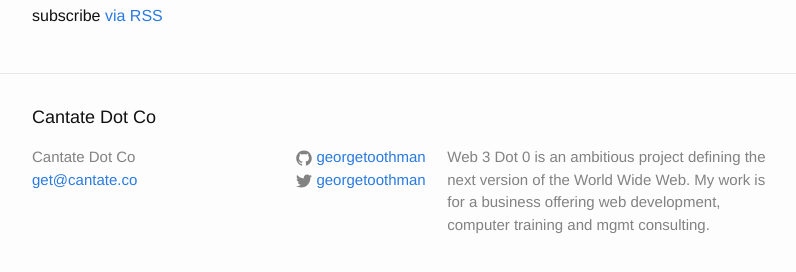
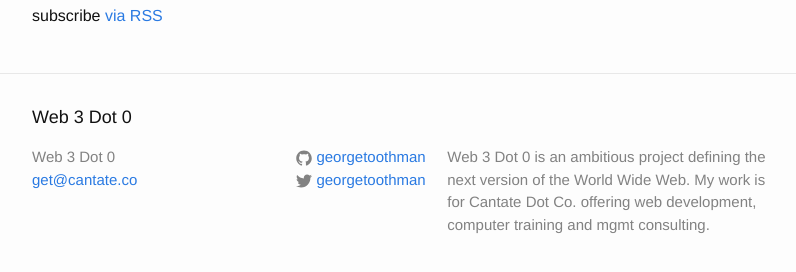
Before and after one commit to georgetoothman/cantate.github.io, a Jekyll site: the page built from index.html, in a window 1280 px wide and 900 px high, scrolled down 1779 px. Shown: the part 604-876 px from the top of the window, without its empty margins (238-1034 px from the left). Built offline with Jekyll 4.4.1, drawn with Linux system fonts in a browser that asks for light colours; some of the changed text lies outside the part shown.

Commit message:
add desc

```diff
--- a/_config.yml
+++ b/_config.yml
@@ -1,8 +1,8 @@
-title: Cantate Dot Co
+title: Web 3 Dot 0
 email: get@cantate.co
-description:
+description: > # this means to ignore newlines until "baseurl:"
      Web 3 Dot 0 is an ambitious project defining the next version of the World Wide Web.
-     My work is for a business offering web development, computer training and mgmt consulting.
+     My work is for Cantate Dot Co. offering web development, computer training and mgmt consulting.
 baseurl: ""
 url: "http://georgetoothman.github.io"
 twitter_username: georgetoothman
```
